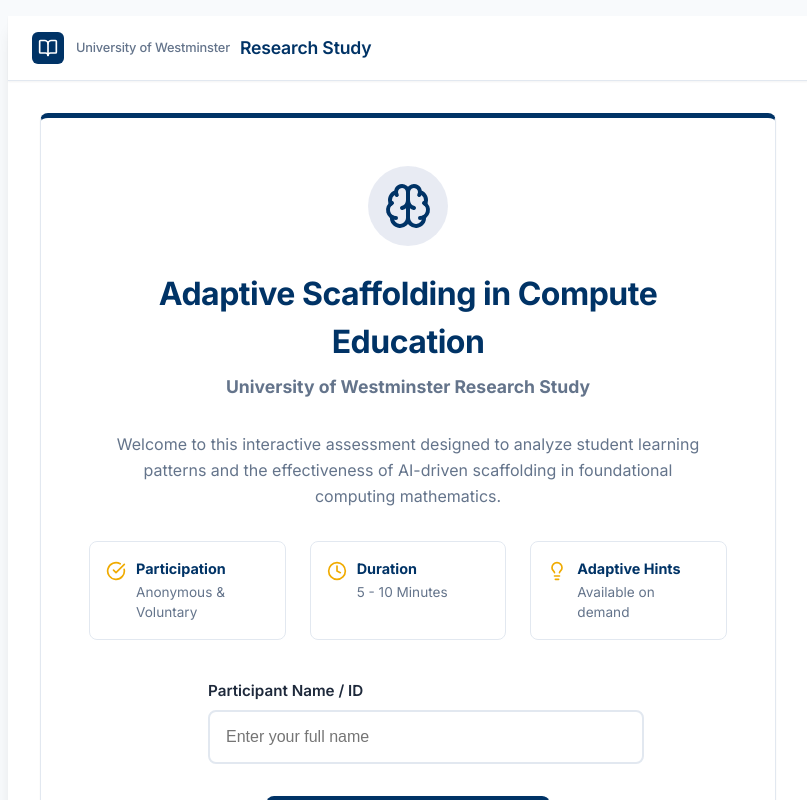
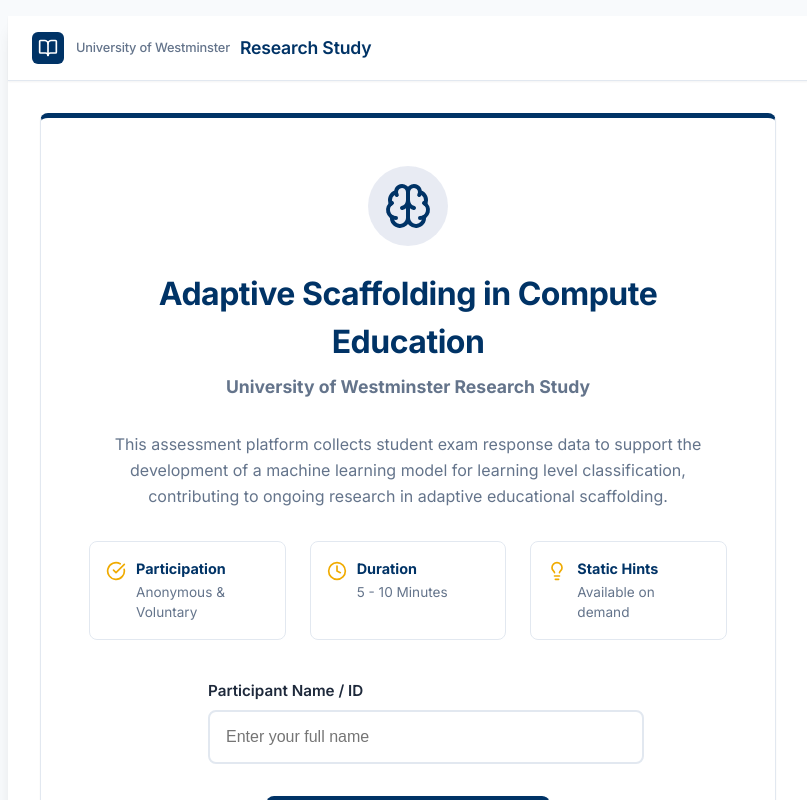
Before and after one commit to Akxh1/mock-exam-app, a React (Vite) app: page / in a window 1280 px wide. Shown: the top 800 px of the page, without its empty margins (232-1039 px from the left). Built offline with nearby package versions, Linux system fonts and the light colour scheme.

Commit message:
content change

```diff
--- a/src/App.jsx
+++ b/src/App.jsx
@@ -118,8 +118,7 @@ const Home = () => {
           <h3 className="hero-subtitle">University of Westminster Research Study</h3>
 
           <p className="hero-description">
-            Welcome to this interactive assessment designed to analyze student learning patterns
-            and the effectiveness of AI-driven scaffolding in foundational computing mathematics.
+            This assessment platform collects student exam response data to support the development of a machine learning model for learning level classification, contributing to ongoing research in adaptive educational scaffolding.
           </p>
 
           <div className="info-grid">
@@ -140,7 +139,7 @@ const Home = () => {
             <div className="info-item">
               <Lightbulb className="info-icon" size={20} />
               <div>
-                <strong>Adaptive Hints</strong>
+                <strong>Static Hints</strong>
                 <span>Available on demand</span>
               </div>
             </div>
```
